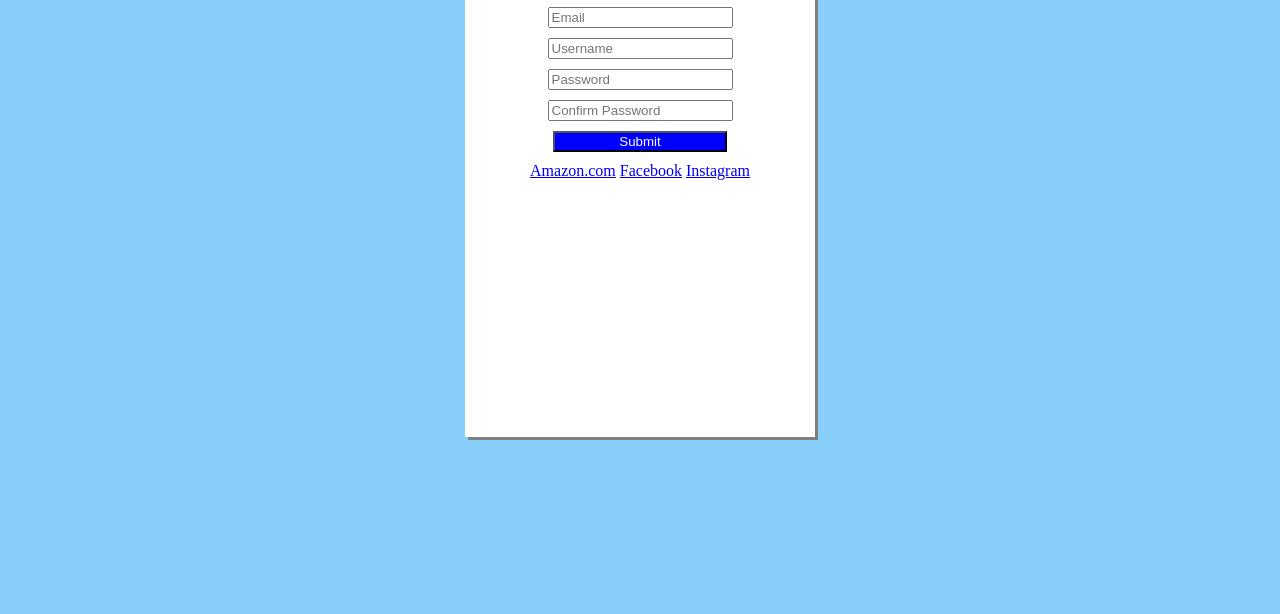
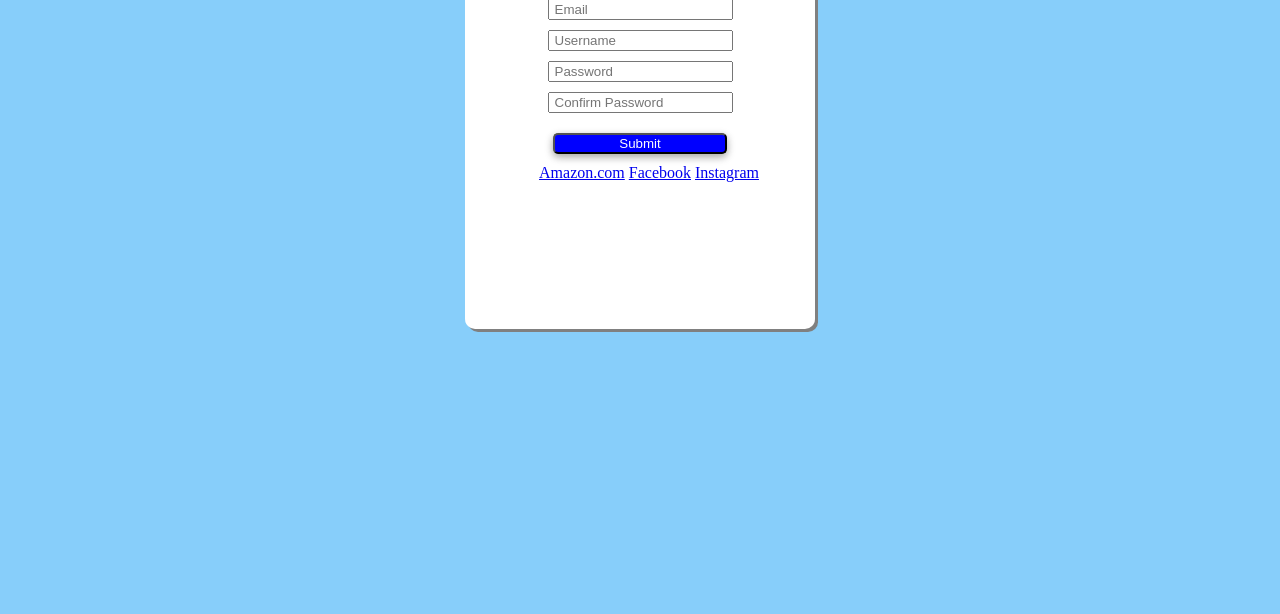
Before and after one commit to r3evans/RegistrationPage, a plain HTML site: page index.html in a window 1280 px wide. Shown: the part 186-800 px from the top of the page. Drawn offline with Linux system fonts and the light colour scheme.

Commit message:
updated changes

```diff
--- a/index.html
+++ b/index.html
@@ -23,7 +23,7 @@
 
 
         <form>
-            <h1><b>SignUp</b></h1>
+            <h1 class="signup"><b>Sign Up</b></h1>
             <input class="input" type="text" placeholder="Email" required>
 
             <input class="input" type="text" placeholder="Username" required>
@@ -32,16 +32,19 @@
 
             <input class="input" type="text" placeholder="Confirm Password" required>
 
-            <button class="input" style="width: 174px;">Submit</button>
+            <button class="button" style="width: 174px;">Submit</button>
 
 
+<div>
+    <div class="social">
 
-            <div>
-                <a href="https:/amazon.com.html">Amazon.com</a>
-                <a href="https://www.facebook.com/html">Facebook</a>
-                <a href="https://www.intagram.com/html">Instagram</a>
+        <a href="https:/amazon.com.html">Amazon.com</a>
+        <a href="https://www.facebook.com/html">Facebook</a>
+        <a href="https://www.intagram.com/html">Instagram</a>
 
-            </div>
+    </div>
+</div>
+
         </form>
     </div>
 </body>
--- a/main.css
+++ b/main.css
@@ -1,16 +1,26 @@
 #main-content{
     background-color:blue (144, 144, 221);
-    box-shadow: 3px grey;
+    box-shadow: 3px yellowgreen;
+
+}
+
+.signup{
+    position: relative;
+    right: 40px;
+    font-family: sans-serif;
 
 }
 
 .header{
+
     display:block;
     background-color: white;
     width: 100%;
     height: 60px;
     text-align: right;
-    margin: 8px;
+    margin:0 auto;
+
+
 
     }
 
@@ -18,12 +28,13 @@
 
     background-color: white;
     width: 350px;
-    height: 500px;
+    height: 400px;
     text-align: center;
     border: 5px;
     padding: 10px 0;
     margin: 35px auto;
     box-shadow: 3px 3px grey;
+    border-radius: 10px;
 
 }
 
@@ -32,6 +43,8 @@
     margin:  10px auto;
     margin: 5px bottom;
     box-shadow: 3px grey;
+    text-indent: 3px;
+
 
 }
 
@@ -40,6 +53,16 @@ body{
 }
 
 button{
+    position: relative;
+    top: 10px;
     color: white;
     background-color: blue;
+    border-radius: 5px;
+    box-shadow: 0 3px 7px 0 rgba(0,0,0,0.2), 0 3px 10px 0 rgba(0,0,0,0.19);
 }
+
+.social{
+    position: relative;
+    top:  20px;
+    left: 9px;
+}/*this is how I moved the social <div> down to add space. Need to check if there is a better way
```
